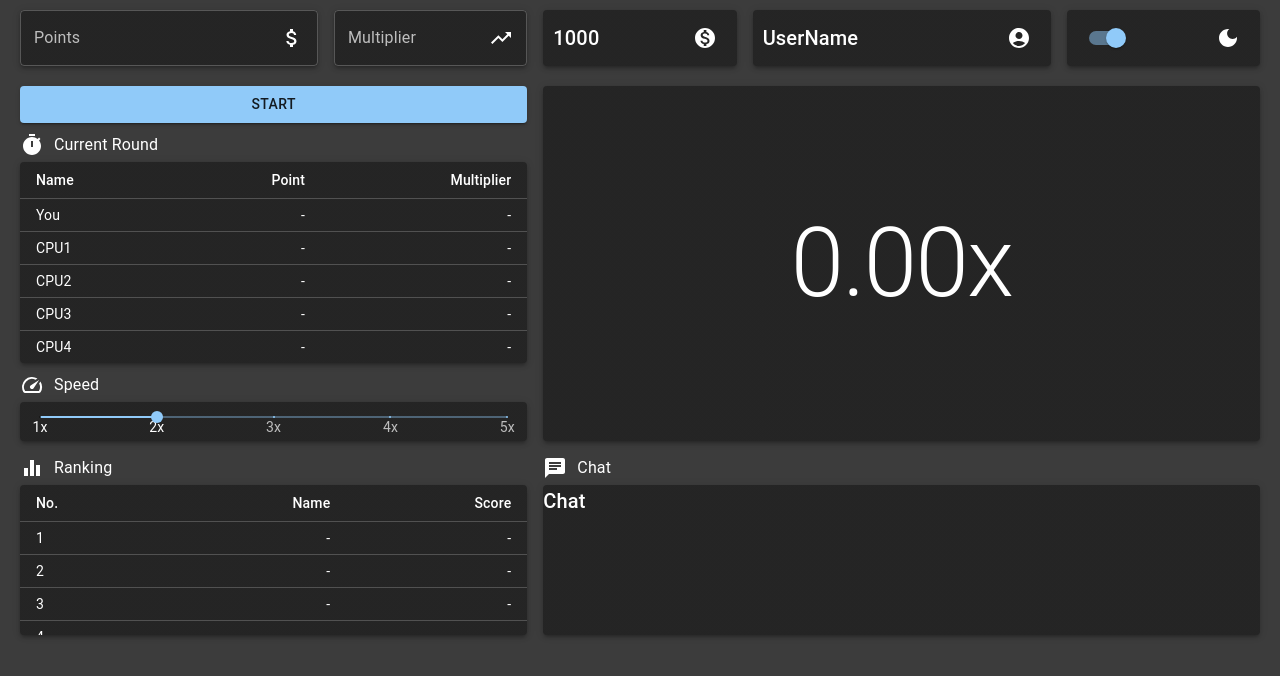
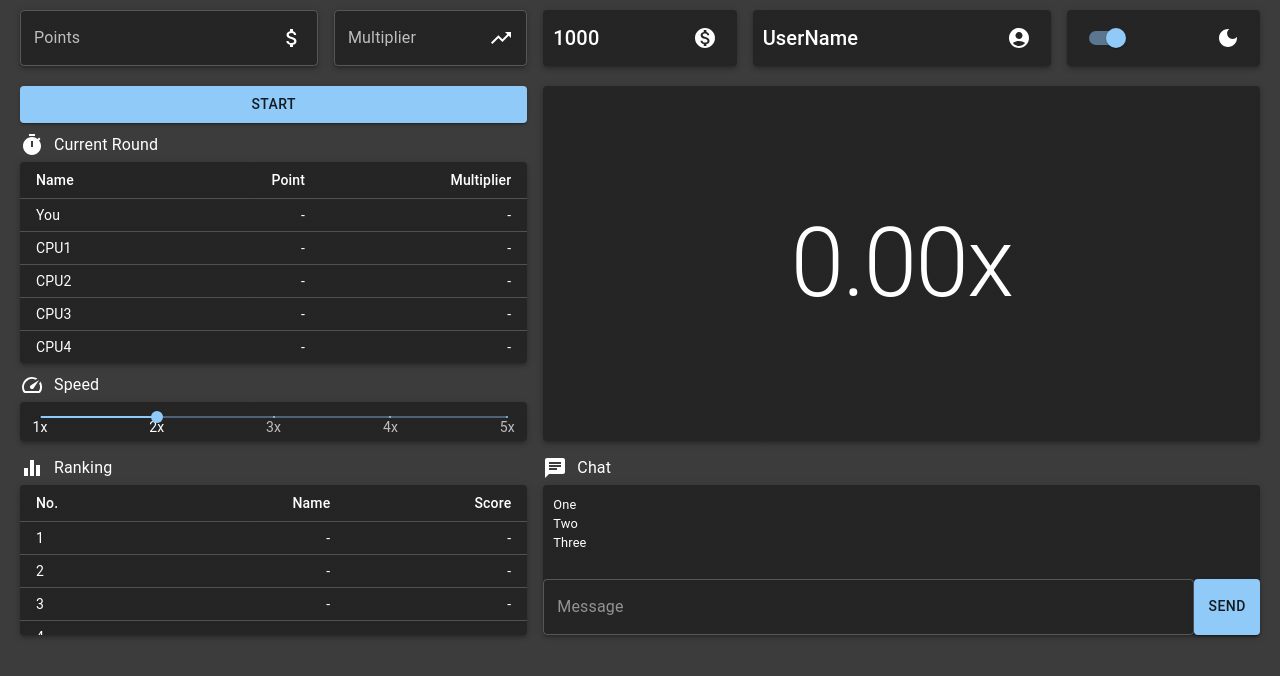
Before and after one commit to ivansychev/guessing-game, a React app: page / in a window 1280 px wide. Shown: the top 676 px of the page. Built offline with nearby package versions, Linux system fonts and the light colour scheme; no server answers; the HTML template or start-up script is replaced by a standard one.

Commit message:
added server

```diff
--- a/package.json
+++ b/package.json
@@ -6,6 +6,7 @@
   "scripts": {
     "build": "webpack --mode production",
     "dev": "webpack serve --mode development",
+    "server": "nodemon ./server/index.js",
     "test": "echo \"Error: no test specified\" && exit 1"
   },
   "keywords": [],
@@ -25,7 +26,9 @@
     "@typescript-eslint/parser": "^5.57.0",
     "babel-loader": "^9.1.2",
     "eslint": "^8.37.0",
+    "express": "^4.18.2",
     "html-webpack-plugin": "^5.5.0",
+    "nodemon": "^2.0.22",
     "typescript": "^5.0.2",
     "webpack": "^5.76.3",
     "webpack-cli": "^5.0.1",
@@ -38,8 +41,11 @@
     "@mui/material": "^5.11.15",
     "@mui/styled-engine-sc": "^5.11.11",
     "core-js": "^3.29.1",
+    "cors": "^2.8.5",
     "react": "^18.2.0",
     "react-dom": "^18.2.0",
+    "socket.io": "^4.6.1",
+    "socket.io-client": "^4.6.1",
     "styled-components": "^5.3.9"
   }
 }
--- a/src/footer/Footer.styled.ts
+++ b/src/footer/Footer.styled.ts
@@ -11,3 +11,21 @@ export const TextContainerStyled = styled.div(() => ({
     alignItems: "center",
     margin: "5px 0"
 }));
+
+export const ChatInputStyled =  styled.div(() => ({
+    display: "flex",
+    justifyContent: "space-evenly"
+}));
+
+export const MessageListContainer = styled.div(() => ({
+    height: "100%",
+}));
+
+export const MessageList = styled.ul(() => ({
+    height: "90px",
+    overflowY: "scroll",
+    fontSize: "0.8rem",
+    listStyle: "none",
+    padding: "10px",
+    margin: 0
+}));
--- a/src/footer/components/Chat.tsx
+++ b/src/footer/components/Chat.tsx
@@ -2,6 +2,8 @@ import { FC } from "react";
 import { FooterContainerStyled, TextContainerStyled } from "../Footer.styled";
 import { Chat as ChatIcon } from "@mui/icons-material";
 import { Paper, Typography } from "@mui/material";
+import { ChatInput } from "./ChatInput";
+import { ChatMessages } from "./ChatMessages";
 
 export const Chat: FC = () => (
     <FooterContainerStyled>
@@ -9,8 +11,9 @@ export const Chat: FC = () => (
             <ChatIcon sx={{ marginRight: "10px" }} />
             <Typography variant="p">Chat</Typography>
         </TextContainerStyled>
-        <Paper elevation={3} sx={{ height: "100%" }}>
-            <Typography variant="h6">Chat</Typography>
+        <Paper elevation={3} sx={{ height: "100%", display: "flex", flexDirection: "column" }}>
+            <ChatMessages />
+            <ChatInput />
         </Paper>
     </FooterContainerStyled>
 )
--- /dev/null
+++ b/src/footer/components/ChatInput.tsx
@@ -0,0 +1,36 @@
+import { FC, useCallback, useState } from "react";
+import { Button, FormControl, OutlinedInput } from "@mui/material";
+import { ChatInputStyled } from "../Footer.styled";
+
+export const ChatInput: FC = () => {
+    const [message, setMessage] = useState('')
+
+    const handleChange = useCallback((e) => {
+        setMessage(e.target.value)
+    }, [])
+
+    const handleSubmit = useCallback(() => {
+        setMessage('')
+    }, [])
+
+    return (
+        <ChatInputStyled>
+            <FormControl
+                sx={{ width: '100%' }}
+                onSubmit={handleSubmit}
+            >
+                <OutlinedInput
+                    value={message}
+                    placeholder="Message"
+                    onChange={handleChange}
+                />
+            </FormControl>
+            <Button
+                variant="contained"
+                onClick={handleSubmit}
+            >
+                Send
+            </Button>
+        </ChatInputStyled>
+    )
+}
--- /dev/null
+++ b/src/footer/components/ChatMessages.tsx
@@ -0,0 +1,14 @@
+import { MessageList, MessageListContainer } from "../Footer.styled";
+import { FC } from "react";
+
+export const ChatMessages: FC = () => {
+    return (
+        <MessageListContainer>
+            <MessageList>
+                <li>One</li>
+                <li>Two</li>
+                <li>Three</li>
+            </MessageList>
+        </MessageListContainer>
+    )
+}
--- a/src/index.tsx
+++ b/src/index.tsx
@@ -1,5 +1,8 @@
 import { createRoot } from "react-dom/client";
 import App from "./App";
+
+import { io } from 'socket.io-client';
+const socket = io('http://localhost:4000');
 
 const container = document.getElementById("root");
 const root = createRoot(container);
```
Also changed, not shown: 2 other files (tests, documents, lock files or other folders).
